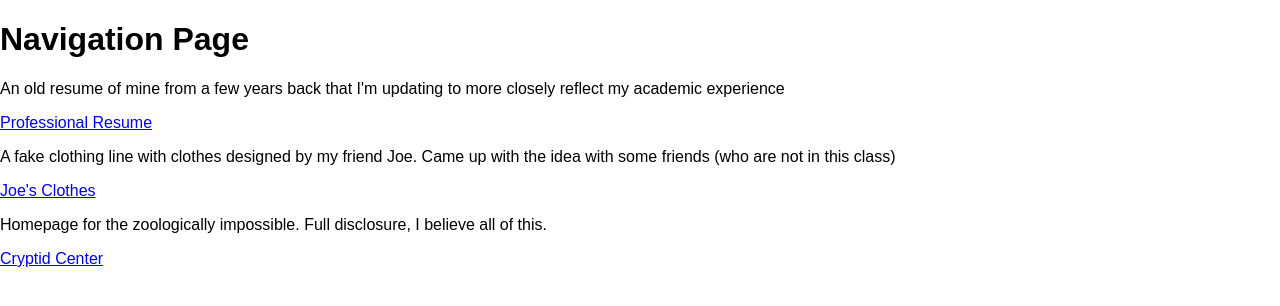
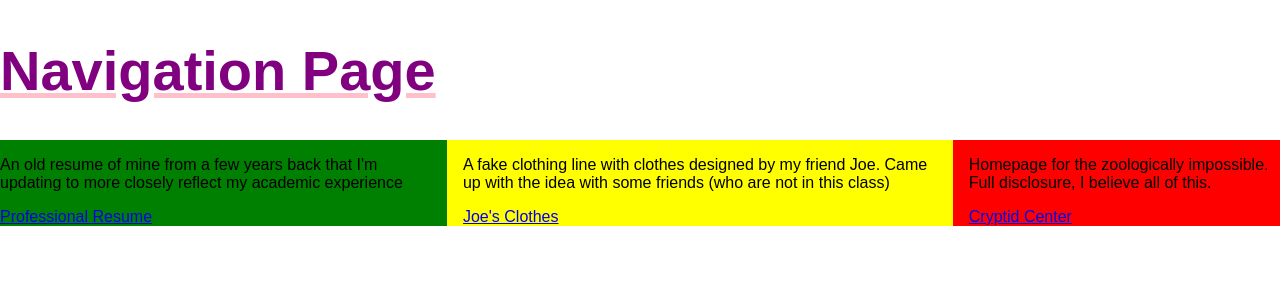
Before and after one commit to emmecche/itmd-361-project-1, a plain HTML site: page index.html in a window 1280 px wide. Drawn offline with Linux system fonts and the light colour scheme.

Commit message:
small adjustment to the navigation page

```diff
--- a/css/index.css
+++ b/css/index.css
@@ -0,0 +1,28 @@
+#section1 {
+    padding-right: 1em;
+    display: table-cell;
+    margin-right: 70%;
+    background-color: green;
+}
+
+#section2 {
+    padding: 0 1em;
+    display: table-cell;
+    margin-left: 35%;
+    margin-right: 35%;
+    background-color: yellow;
+}
+
+#section3 {
+    padding-left: 1em;
+    display: table-cell;
+    margin-left: 70%;
+    background-color: red;
+}
+
+.head {
+    font-size: 3.5em;
+    font-weight: bolder;
+    color: purple;
+    text-decoration: underline pink;
+}
--- a/index.html
+++ b/index.html
@@ -8,12 +8,18 @@
   <link rel="stylesheet" type="text/css" href="css/normalize.css">
 </head>
 <body>
-  <h1>Navigation Page</h1>
+  <h1 class="head">Navigation Page</h1>
+  <div id="section1">
     <p>An old resume of mine from a few years back that I'm updating to more closely reflect my academic experience</p>
     <a href="resume.html">Professional Resume</a>
+  </div>
+  <div id="section2">
     <p>A fake clothing line with clothes designed by my friend Joe. Came up with the idea with some friends (who are not in this class)</p>
     <a href="store.html">Joe's Clothes</a>
+  </div>
+  <div id="section3">
     <p>Homepage for the zoologically impossible. Full disclosure, I believe all of this.</p>
     <a href="cryptid.html">Cryptid Center</a>
+  </div>
 </body>
 </html>
```
Lines whose indentation alone changed are shown as unchanged.
